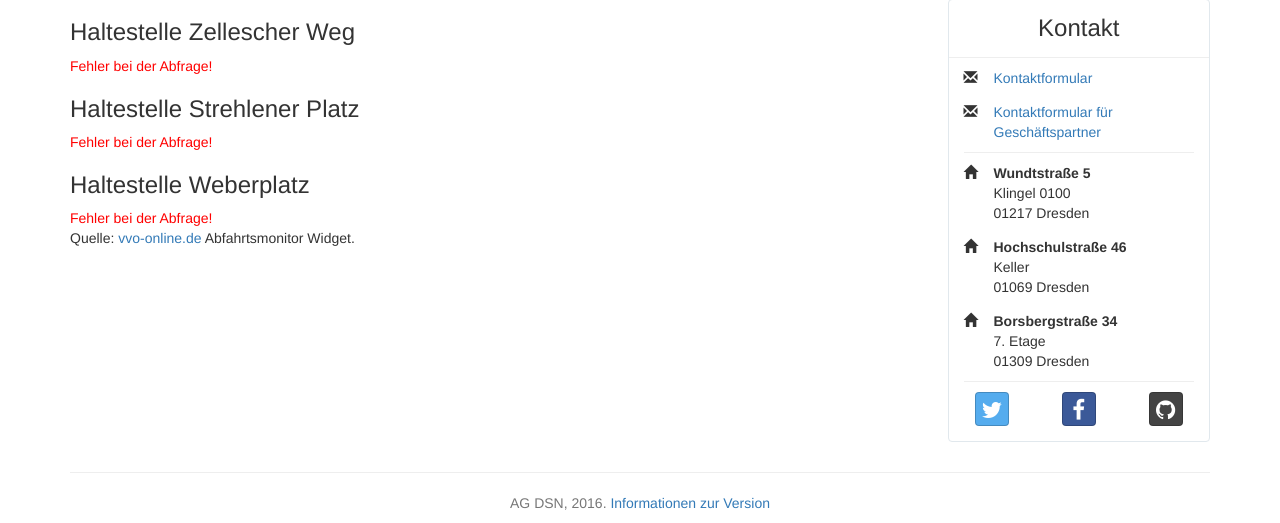
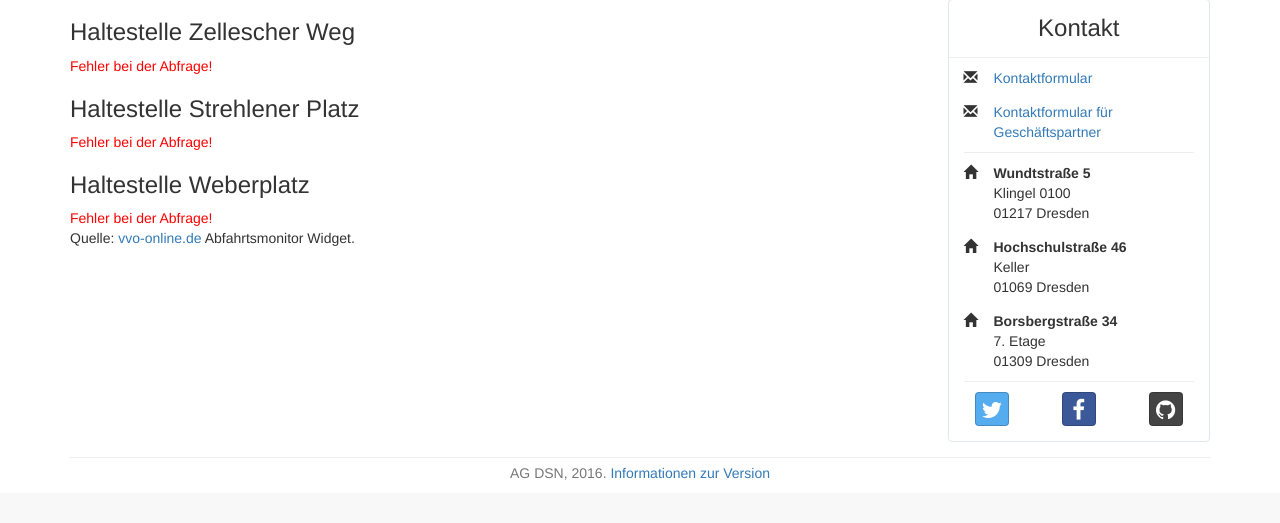
Before and after one commit to agdsn/sipa, a Flask app: page /bustimes in a window 1280 px wide. Shown: the part 315-838 px from the top of the page. After the commit the page ends 795 px from the top, so only its background shows below. Run offline with Flask 2, Linux system fonts and the light colour scheme; data that the repository does not hold is empty; parts of the project's set-up code (start-up, migrations or seed data) failed here and were passed over; some libraries are stand-ins or nearby versions.

Commit message:
Update visual news seperation

```diff
--- a/sipa/static/css/style.css
+++ b/sipa/static/css/style.css
@@ -1,5 +1,14 @@
 .pg-header {
 	display: none;
+}
+
+.newsblock {
+	margin-bottom: 40px;
+}
+
+hr {
+	margin-bottom: 5px;
+	margin-top: 5px;
 }
 
 body {
--- a/sipa/templates/index.html
+++ b/sipa/templates/index.html
@@ -41,7 +41,7 @@
             </small>
         </a>
         <hr />
-        <div>{{ art.html|safe }}</div>
+        <div class="newsblock">{{ art.html|safe }}</div>
 
     {%- endfor %}{%- else -%}
         <div class="alert alert-info">
```
